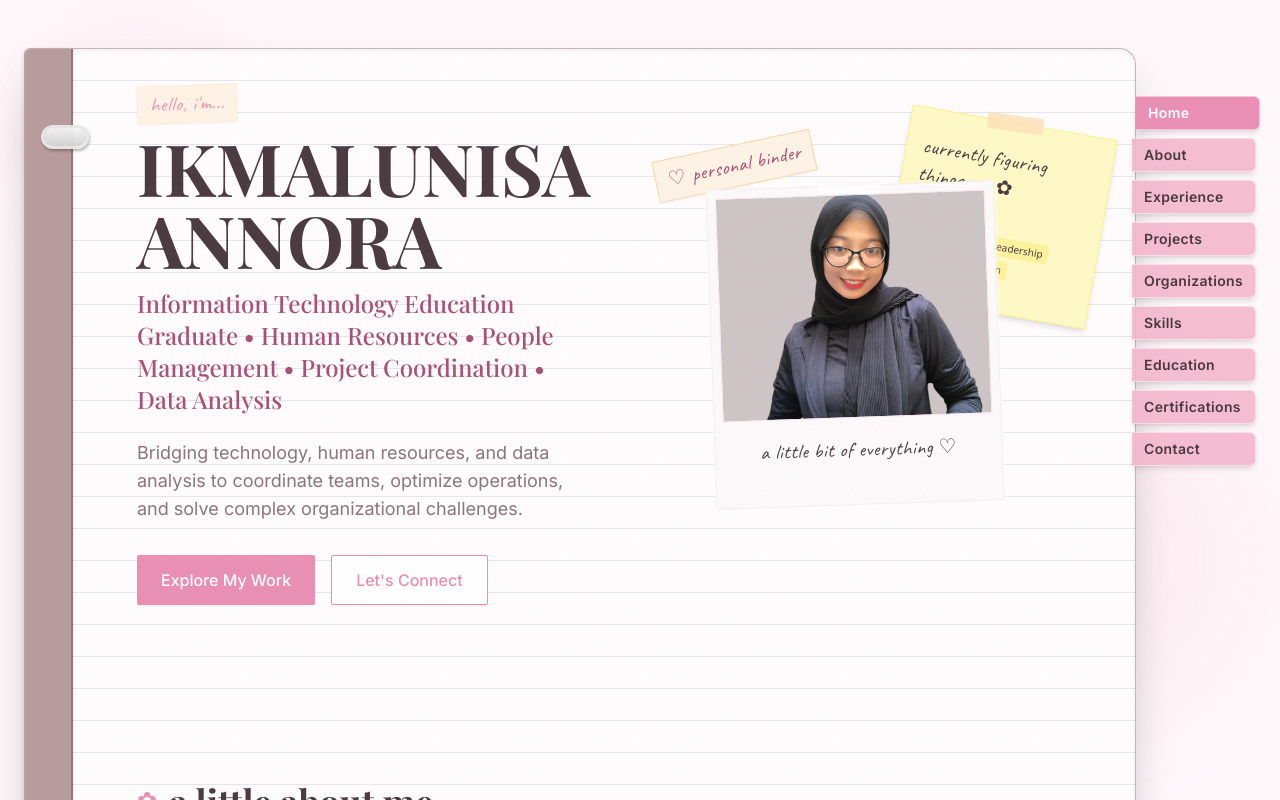
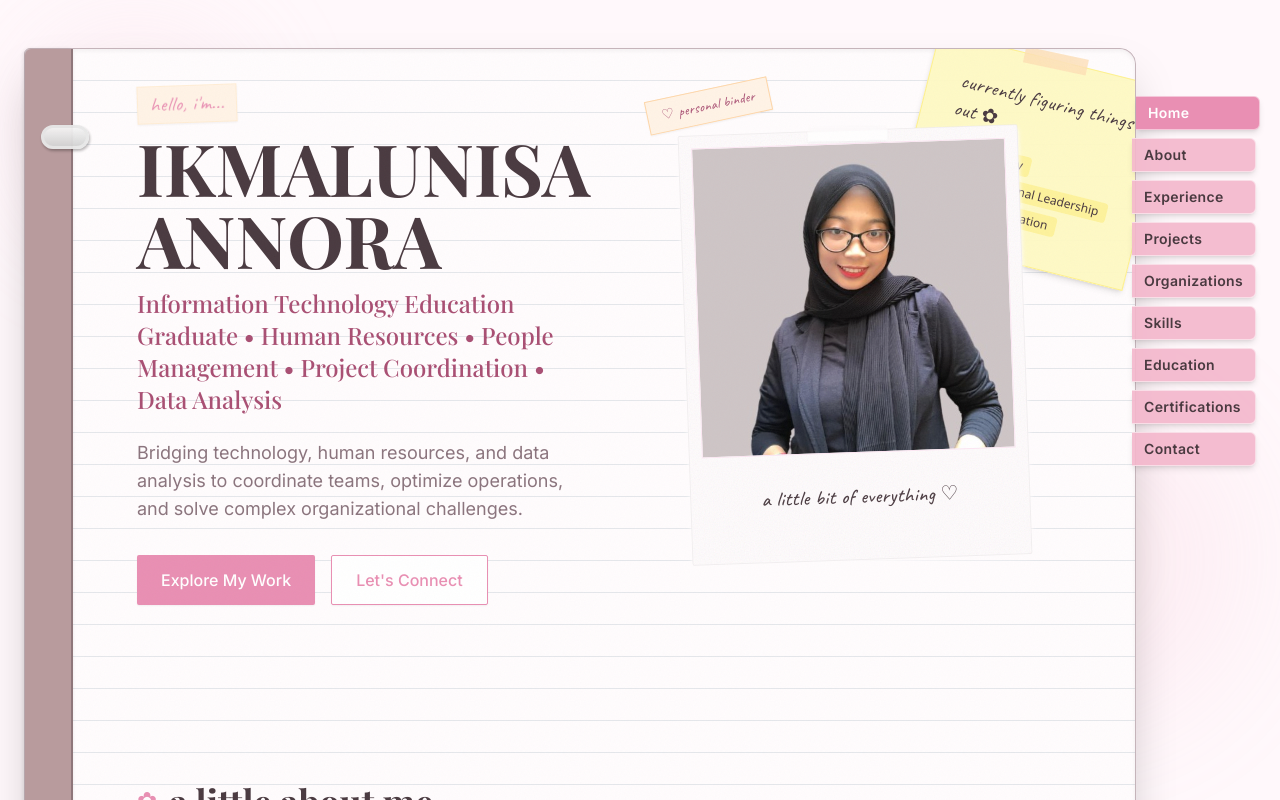
Before and after one commit to farelrakhadzakwan/web-portfolio-ikma, a React (Vite) app: page / in a window 1280 px wide. Shown: the top 800 px of the page. Built offline with nearby package versions, Linux system fonts and the light colour scheme; a web font is replaced by a local one.

Commit message:
fix: enlarge profile photo polaroid card to fit expanded binder proportions and center layout

```diff
--- a/src/components/HeroSection.tsx
+++ b/src/components/HeroSection.tsx
@@ -57,21 +57,21 @@ export const HeroSection: React.FC = () => {
         </div>
       </div>
 
-      <div className="flex-1 relative flex justify-center items-center min-h-[400px] w-full my-4">
+      <div className="flex-1 relative flex justify-center items-center min-h-[480px] w-full my-2">
         {/* Layered Organic Scrapbook Composition */}
 
         {/* Notes Belakang (Kuning): Kanan atas di belakang foto profil */}
         <motion.div
-          whileHover={{ y: -4, rotate: 12 }}
-          className="absolute -top-6 -right-4 md:-right-8 w-48 md:w-52 h-48 bg-yellow-100/95 shadow-md p-4 rotate-[10deg] z-0 border border-yellow-200/90 rounded-xs"
+          whileHover={{ y: -4, rotate: 16 }}
+          className="absolute -top-12 -right-8 md:-right-20 w-56 md:w-60 h-52 bg-yellow-100/95 shadow-md p-4 pt-5 pl-8 rotate-[14deg] z-0 border border-yellow-200/90 rounded-xs"
         >
-          <div className="absolute top-0 left-1/2 -translate-x-1/2 w-14 h-4 bg-orange-200/60 backdrop-blur-md -rotate-2 -mt-2 shadow-2xs"></div>
-          <p className="handwritten text-textmain mt-2 text-xl leading-snug">
+          <div className="absolute top-0 left-1/2 -translate-x-1/2 w-16 h-4 bg-orange-200/60 backdrop-blur-md -rotate-2 -mt-2 shadow-2xs"></div>
+          <p className="handwritten text-textmain mt-2 text-2xl leading-snug">
             currently figuring things out ✿
           </p>
-          <div className="mt-3 flex flex-wrap gap-1">
+          <div className="mt-4 flex flex-wrap gap-1.5">
             {profile.professional_identity?.supporting?.slice(0, 3).map((item, idx) => (
-              <span key={idx} className="text-[10px] bg-yellow-200/70 px-1.5 py-0.5 rounded text-textmain font-sans font-medium">
+              <span key={idx} className="text-xs bg-yellow-200/70 px-2 py-0.5 rounded text-textmain font-sans font-medium">
                 #{item}
               </span>
             ))}
@@ -81,25 +81,25 @@ export const HeroSection: React.FC = () => {
         {/* Small Decorative Stamp (Top-Left Accent Layer) */}
         <motion.div
           whileHover={{ rotate: -12, scale: 1.05 }}
-          className="absolute top-0 left-2 md:left-4 bg-cream border border-orange-200 text-deeprose font-display text-xs px-3 py-1.5 shadow-sm -rotate-12 z-5 rounded-xs handwritten"
+          className="absolute -top-4 left-0 md:left-2 bg-cream border border-orange-200 text-deeprose font-display text-xs md:text-sm px-3.5 py-1.5 shadow-sm -rotate-12 z-5 rounded-xs handwritten"
         >
           ♡ personal binder
         </motion.div>
 
-        {/* Foto Profil (Polaroid): Bingkai putih tebal, p-2 pb-10 bg-white, z-10, -rotate-2 */}
+        {/* Foto Profil (Polaroid): Enlarged proportionally, center anchor */}
         <motion.div
           whileHover={{ scale: 1.02, rotate: -1 }}
-          className="paper-card p-2 pb-10 w-64 md:w-72 h-80 -rotate-2 relative z-10 flex flex-col items-center justify-between bg-white border border-black/10 shadow-lg"
+          className="paper-card p-3 pb-12 w-72 md:w-80 lg:w-[340px] h-[410px] md:h-[430px] -rotate-2 relative z-10 flex flex-col items-center justify-between bg-white border border-black/10 shadow-xl"
         >
-          <div className="w-full h-56 border border-pink-100 relative overflow-hidden text-center bg-softpink/20 rounded-xs">
+          <div className="w-full h-72 md:h-[310px] border border-pink-100 relative overflow-hidden text-center bg-softpink/20 rounded-xs">
             <img
               src="/Client.jpeg"
               alt={profile.name}
               className="w-full h-full object-cover object-center"
             />
           </div>
-          <span className="handwritten text-textmain text-xl mt-1">a little bit of everything ♡</span>
-          <div className="absolute -top-3 left-1/2 -translate-x-1/2 w-16 h-5 bg-white/80 backdrop-blur-sm rotate-1 shadow-sm border-t border-b border-white/60"></div>
+          <span className="handwritten text-textmain text-2xl mt-2 font-medium">a little bit of everything ♡</span>
+          <div className="absolute -top-3.5 left-1/2 -translate-x-1/2 w-20 h-6 bg-white/85 backdrop-blur-sm rotate-1 shadow-sm border-t border-b border-white/70"></div>
         </motion.div>
       </div>
     </section>
```
